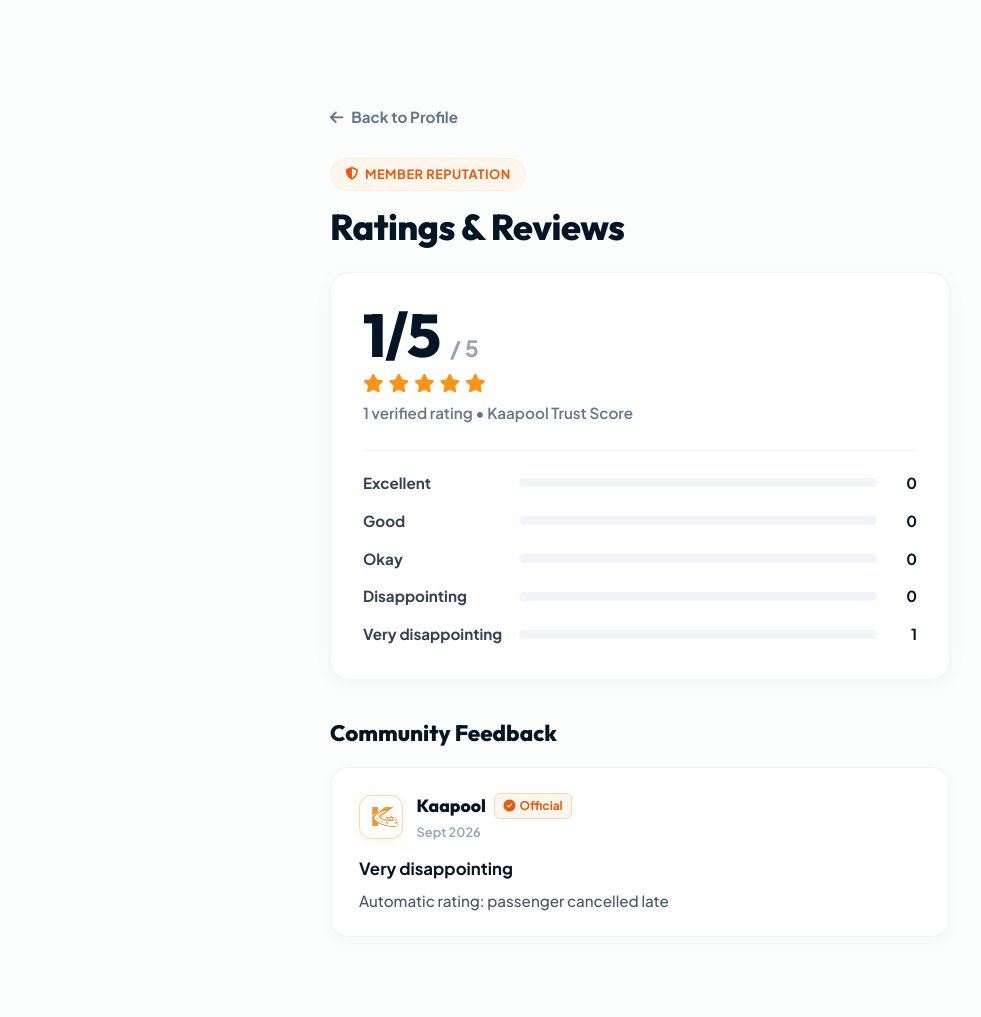
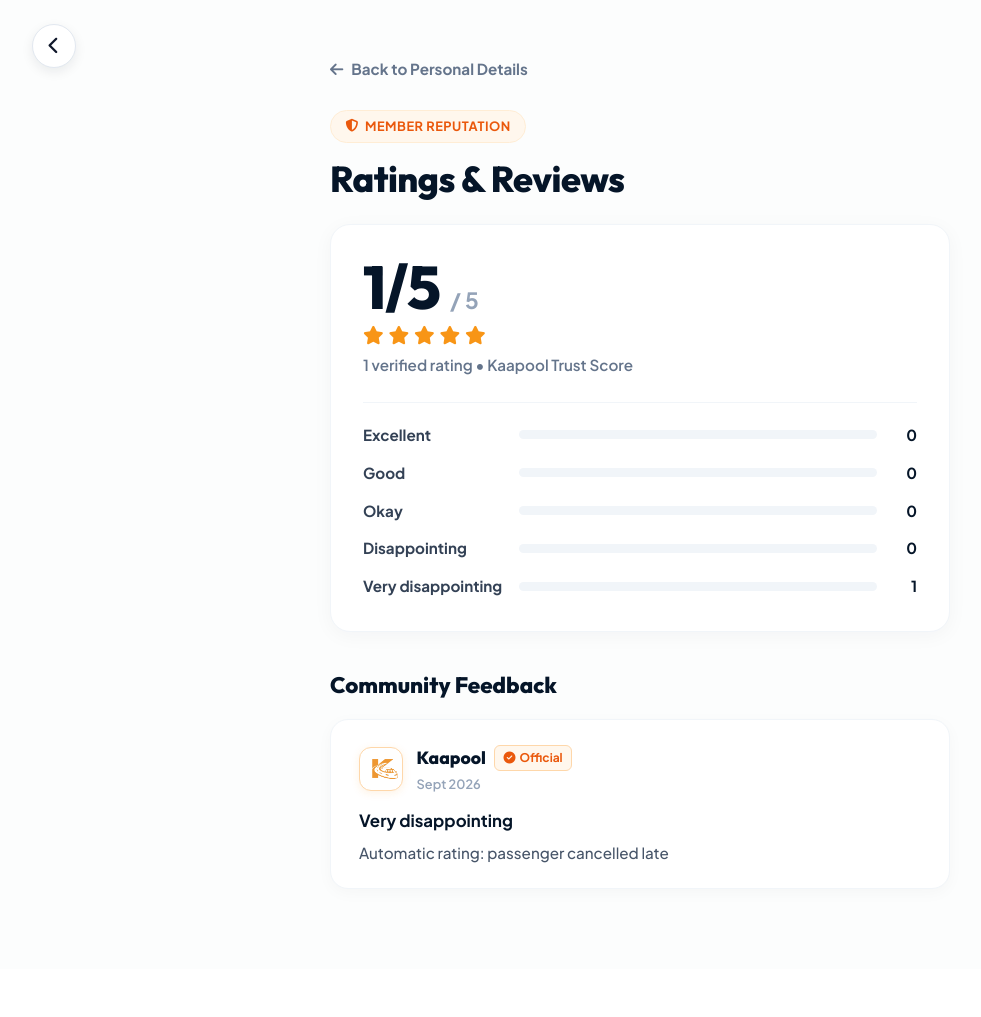
Before and after one commit to gautamadhikari-078/Kaapool, a Django app: page /profile/ratings/ in a window 1280 px wide. Shown: the part 108-1125 px from the top of the page, without its empty margins (0-981 px from the left). After the commit the page ends 997 px from the top, so only its background shows below. Run offline with Django 5.2, Linux system fonts and the light colour scheme; the visitor is signed in with stand-in values (Sample User, id 1).

Commit message:
Fix ratings back navigation to return to personal details screen

```diff
--- a/templates/accounts/ratings.html
+++ b/templates/accounts/ratings.html
@@ -8,7 +8,7 @@
 .ratings-page-wrapper {
     background-color: #fcfdfd;
     min-height: calc(100vh - 80px);
-    padding: 6.5rem 1.5rem 5rem 1.5rem;
+    padding: 2.5rem 1.5rem 5rem 1.5rem;
     font-family: var(--font-body, 'Plus Jakarta Sans', sans-serif);
     position: relative;
 }
@@ -17,6 +17,7 @@
     max-width: 620px;
     margin: 0 auto;
     position: relative;
+    padding-top: 1rem;
 }
 
 /* BACK NAVIGATION LINK */
@@ -340,10 +341,15 @@
 
 {% block content %}
 <div class="ratings-page-wrapper">
+    <!-- CIRCULAR FLOATING BACK BUTTON -->
+    <a href="{% url 'accounts:personal_details' %}" class="btn-page-back" title="Go back" onclick="if (window.history.length > 1 && document.referrer) { event.preventDefault(); window.history.back(); }">
+        <i class="fa-solid fa-chevron-left"></i>
+    </a>
+
     <div class="ratings-container">
         <!-- BACK LINK -->
-        <a href="{% url 'accounts:profile' %}" class="ratings-back-link" title="Return to Profile">
-            <i class="fa-solid fa-arrow-left"></i> Back to Profile
+        <a href="{% url 'accounts:personal_details' %}" class="ratings-back-link" title="Back to Personal Details" onclick="if (window.history.length > 1 && document.referrer) { event.preventDefault(); window.history.back(); }">
+            <i class="fa-solid fa-arrow-left"></i> Back to Personal Details
         </a>
 
         <!-- HEADER -->
```
